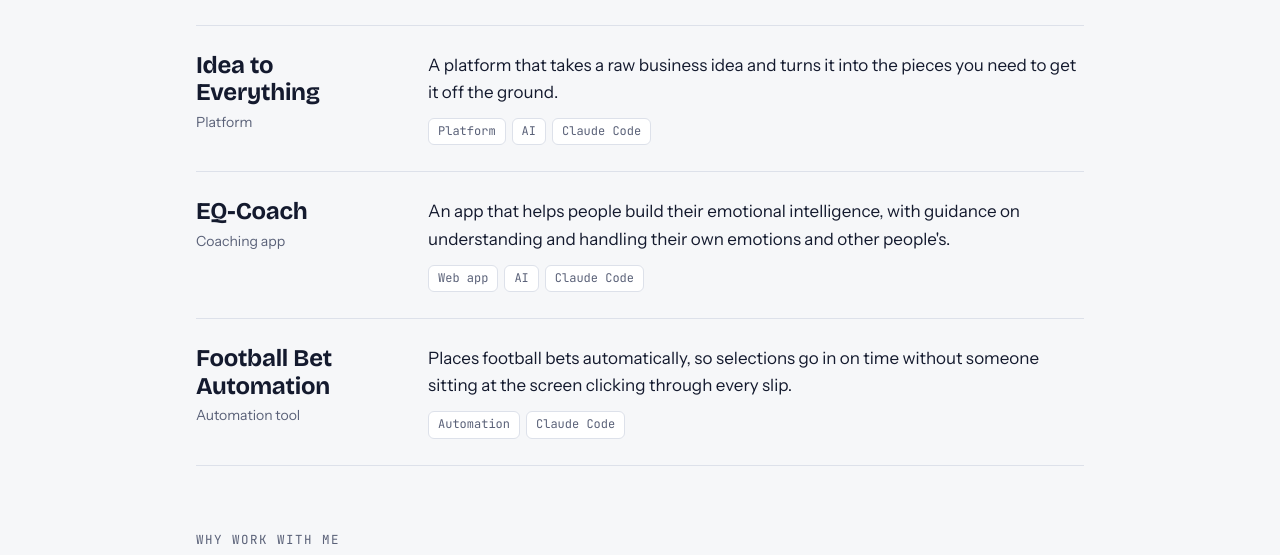
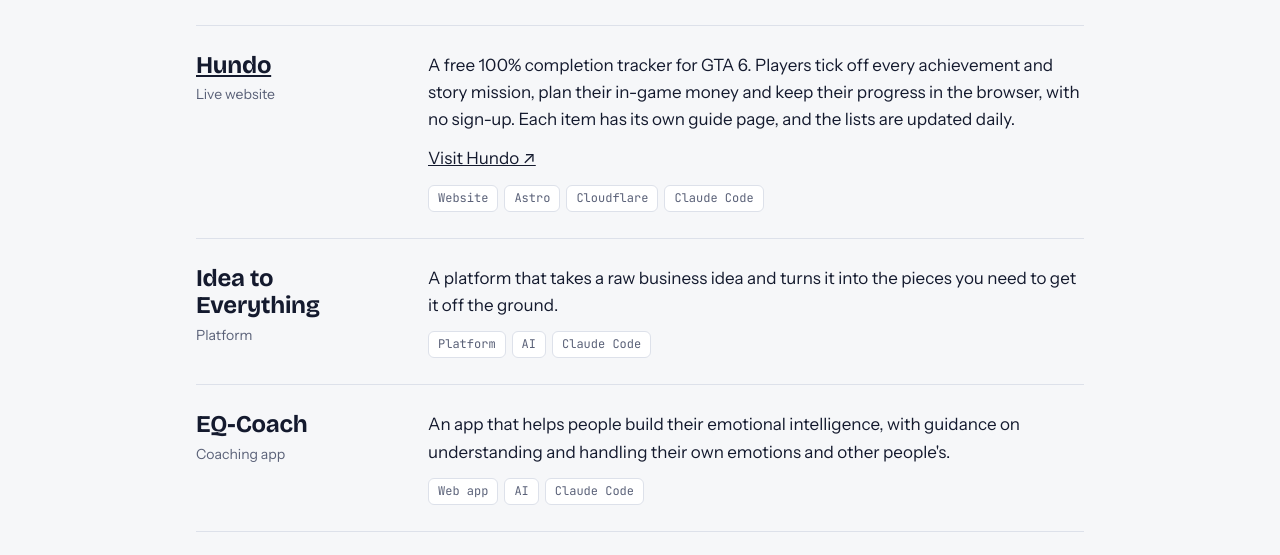
Before and after one commit to Ridexy/Ridexy.github.io, a plain HTML site: page index.html in a window 1280 px wide. Shown: the part 711-1266 px from the top of the page. Drawn offline with nearby package versions, Linux system fonts and the light colour scheme.

Commit message:
Add Hundo to the work section
Co-Authored-By: Claude Opus 5.5 <noreply@anthropic.com>
Claude-Session: https://claude.ai/code/session_01LDLRVp1BE2dfeaDHBPAuxE

```diff
--- a/index.html
+++ b/index.html
@@ -147,6 +147,10 @@ footer { border-top: 1px solid var(--line); padding-block: 22px 32px; font-size:
     <h2>Things I've built</h2>
     <div class="work">
       <article class="proj">
+        <div class="proj-head"><h3><a href="https://hundo-4y3.pages.dev/">Hundo</a></h3><div class="role">Live website</div></div>
+        <div><p>A free 100% completion tracker for GTA 6. Players tick off every achievement and story mission, plan their in-game money and keep their progress in the browser, with no sign-up. Each item has its own guide page, and the lists are updated daily.</p><p><a href="https://hundo-4y3.pages.dev/">Visit Hundo ↗</a></p><ul class="tags"><li>Website</li><li>Astro</li><li>Cloudflare</li><li>Claude Code</li></ul></div>
+      </article>
+      <article class="proj">
         <div class="proj-head"><h3>Idea to Everything</h3><div class="role">Platform</div></div>
         <div><p>A platform that takes a raw business idea and turns it into the pieces you need to get it off the ground.</p><ul class="tags"><li>Platform</li><li>AI</li><li>Claude Code</li></ul></div>
       </article>
```
